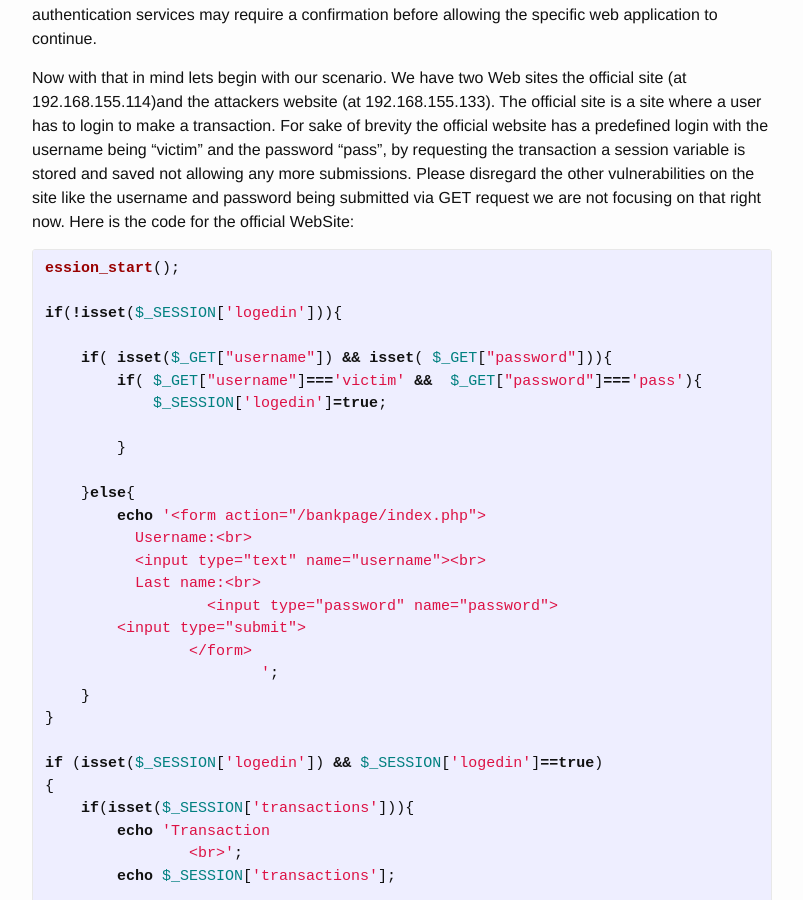
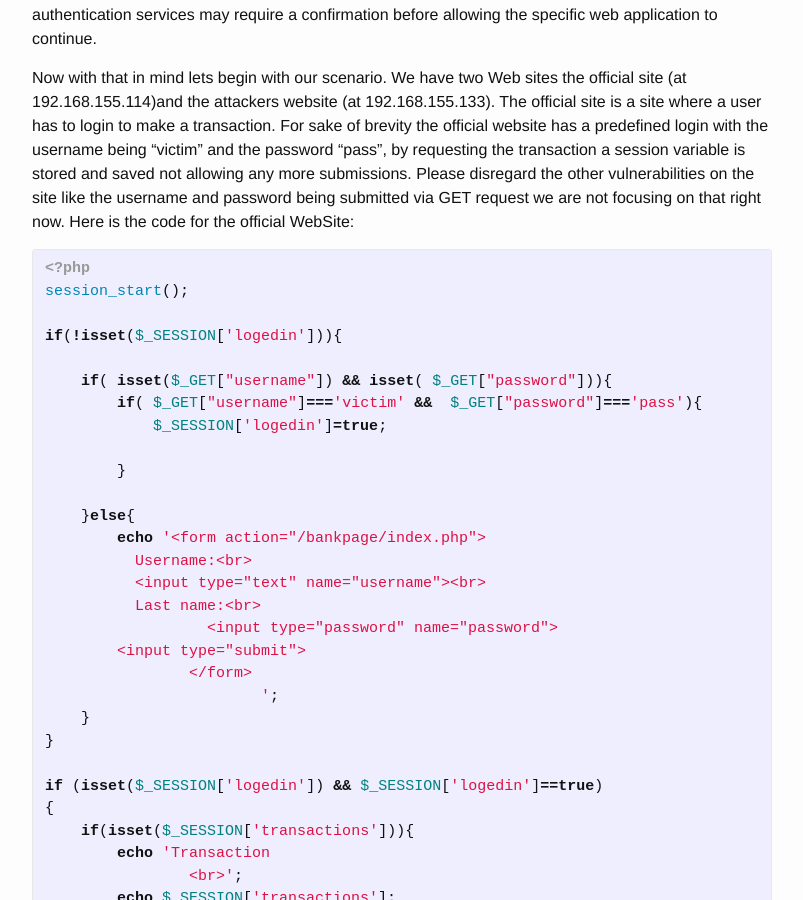
Before and after one commit to psrodrigues/psrodrigues.github.io, a Jekyll site: the page built from _posts/2017-12-31-CSRFandCOORS.markdown, in a window 1280 px wide and 900 px high, scrolled down 962 px. Shown: the whole window, without its empty margins (238-1041 px from the left). Built offline with Jekyll 4.4.1, drawn with Linux system fonts in a browser that asks for light colours.

Commit message:
Submit changes to show new post

```diff
--- a/_posts/2017-07-10-How-To-Not-Implement-Security.markdown
+++ b/_posts/2017-07-10-How-To-Not-Implement-Security.markdown
@@ -9,6 +9,10 @@ Finnaly with some time to write. This time I want to point out a very usual mist
 Recently I was browsing a news site and suddenly I couldn't load the whole story since I was using an ad-blocker and since I didn't pay for a subscription (Obviously). Altough it was a very interesting story and I really wanted to read.
 
 ![Reaching Limit of Articles]({{ site.url }}/images/publicoStory/limitedeArtigos.png)
+
+
+And after the limit is reached we are presented with this:
+
 ![Limit Reached]({{ site.url }}/images/publicoStory/limiteReached.png)
 
 
--- a/_posts/2017-12-31-CSRFandCOORS.markdown
+++ b/_posts/2017-12-31-CSRFandCOORS.markdown
@@ -24,9 +24,9 @@ In some environments with federal authentication (or similar) where the login is
 
 Now with that in mind lets begin with our scenario. We have two Web sites the official site (at 192.168.155.114)and the attackers website (at 192.168.155.133). The official site is a site where a user has to login to make a transaction. For sake of brevity the official website has a predefined login with the username being “victim” and the password “pass”, by requesting the transaction a session variable is stored and saved not allowing any more submissions. Please disregard the other vulnerabilities on the site like the username and password being submitted via GET request we are not focusing on that right now. Here is the code for the official WebSite:
 
-<insert code here>
 {%highlight php %}
-ession_start();
+<?php
+session_start();
 
 if(!isset($_SESSION['logedin'])){
 
```
